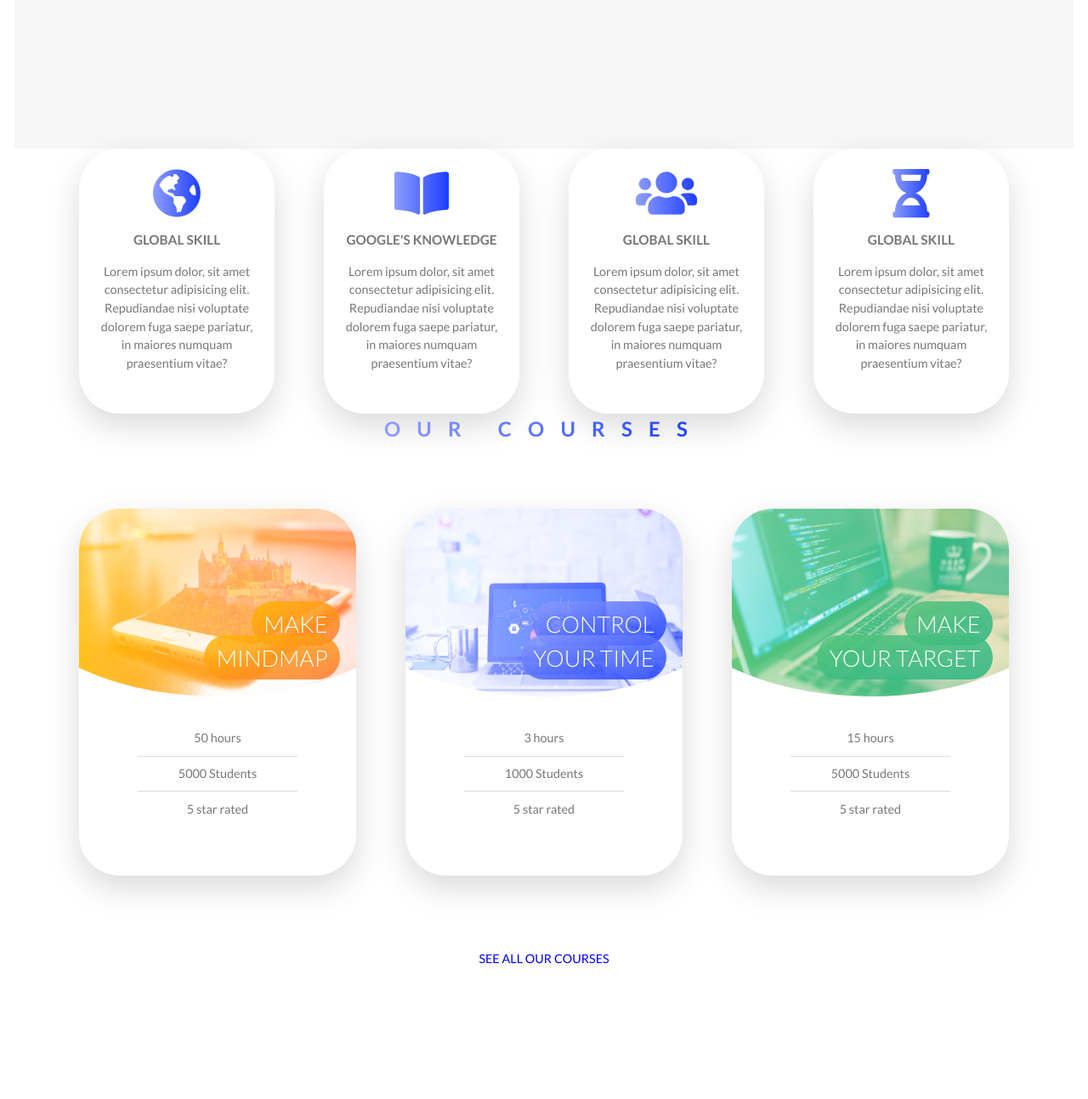
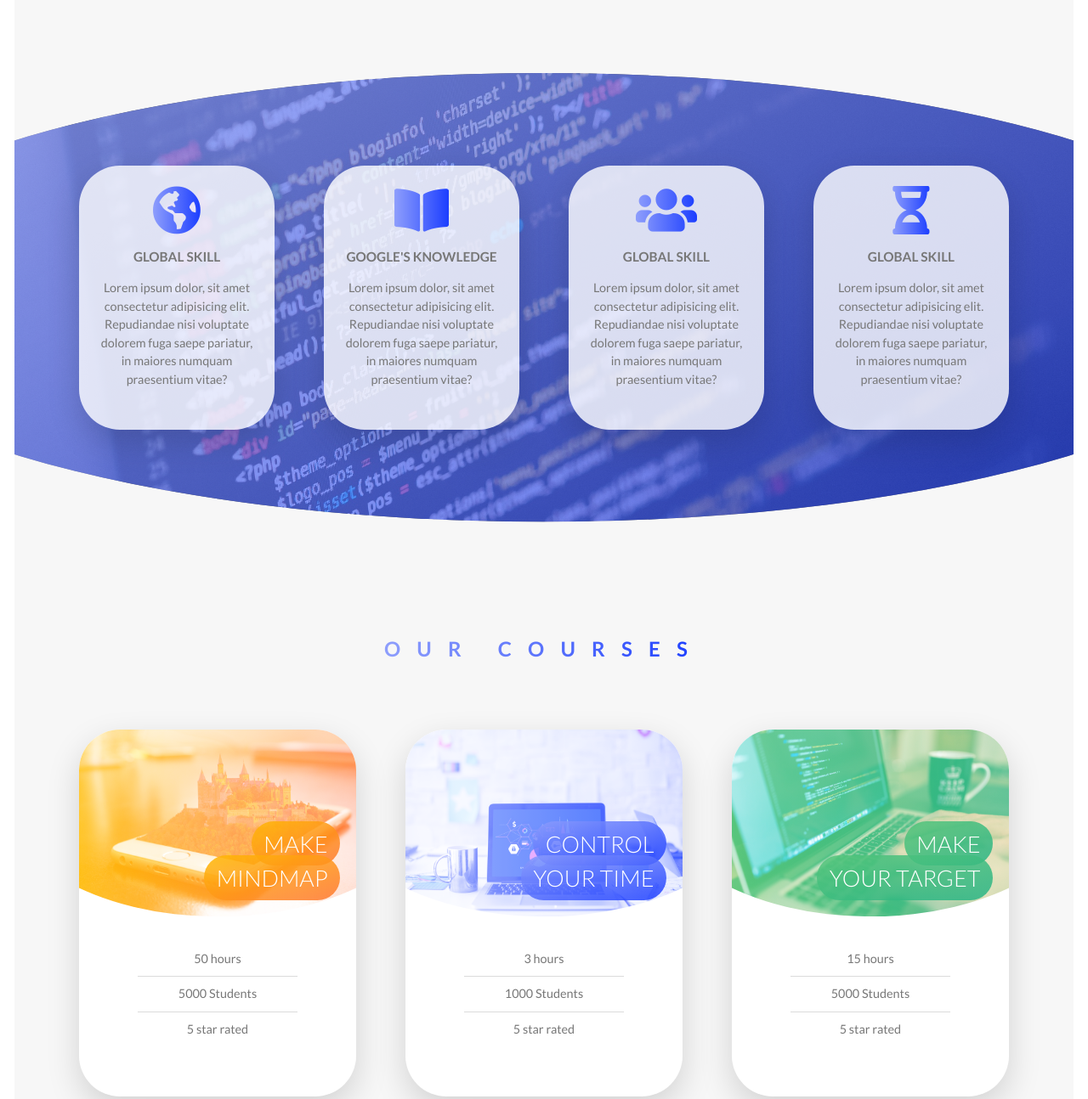
Before and after one commit to GiaDieu/SASS_Structure, a website: page index.html in a window 1280 px wide. Shown: the part 1112-2406 px from the top of the page at 85% size. Before the commit the page ends 2278 px from the top, so only its background shows below. Drawn offline with nearby package versions, Linux system fonts and the light colour scheme; files that its build step writes are made by us from their sources.

Commit message:
add-section-skills&courses

```diff
--- a/sass/Pages/_home.scss
+++ b/sass/Pages/_home.scss
@@ -2,5 +2,24 @@
   background-color: $color-gray-light-1;
   padding: 25rem 0;
   margin-top: -25rem;
-  font-size: 1rem;
 }
+
+.section-skills {
+  padding: 20rem 0;
+  background-image: linear-gradient(
+      to right bottom,
+      rgba($color-light-blue, 0.8),
+      rgba($color-dark-blue, 0.6)
+    ),
+    url("/img/project-1.jpg");
+  background-size: cover;
+  position: relative;
+  clip-path: ellipse(70% 38% at 50% 50%);
+  margin-top: -18rem;
+}
+
+.section-courses {
+  background-color: $color-gray-light-1;
+  padding: 25rem 0 10rem 0;
+  margin-top: -20rem;
+}
```
